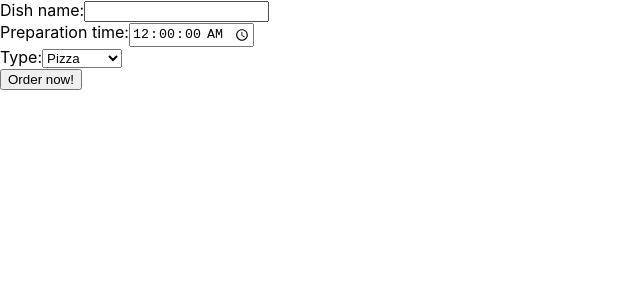
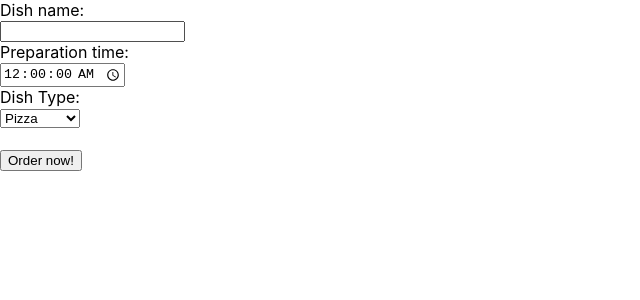
Before and after one commit to iwomipl/Form-on-Redux-Toolkit, a React (Create React App) app: page / in a window 1280 px wide. Shown: the top 300 px of the page, without its empty margins (0-640 px from the left). Built offline with nearby package versions, Linux system fonts and the light colour scheme.

Commit message:
Create StandardInput and SelectInput components

```diff
--- a/src/Components/Form/Form.tsx
+++ b/src/Components/Form/Form.tsx
@@ -2,6 +2,8 @@ import React, {ChangeEvent} from "react";
 import {useDispatch, useSelector} from "react-redux";
 import {RootState} from "../../store";
 import {setDish, setName, setTime} from "../../features/form/form-slice";
+import {StandardInput} from "../common/StandardInput/StandardInput";
+import {SelectInput} from "../common/SelectInput/SelectInput";
 
 export const OrderForm = ()=>{
     const dispatch = useDispatch();
@@ -17,41 +19,36 @@ export const OrderForm = ()=>{
         }
     }
     return (<form>
-        <label>
-            Dish name:
-            <input
+        <StandardInput
+            className="standardInput"
+            text="Dish name"
             type="text"
-                name="name"
             value={name}
-                onChange={(e)=> updateData(e, 'name')}
-                required
-            />
-        </label><br/>
-        <label>
-            Preparation time:
-            <input
+            required={true}
+            potentialBr={true}
+            function={(e: ChangeEvent<HTMLInputElement>) => updateData(e, 'name')}
+        /><br/>
+        <StandardInput
+            className="standardInput"
+            text="Preparation time"
             type="time"
-                name="time"
-                placeholder="00:00:00"
             value={time}
             step="1"
-                onChange={(e)=> updateData(e, 'time')}
-                required
-            />
-        </label><br/>
-        <label>
-            Type:
-            <select
+            potentialBr={true}
+            required={true}
+            function={(e: ChangeEvent<HTMLInputElement>) => updateData(e, 'time')}
+        /><br/>
+
+        <SelectInput
+            className="selectInput"
+            text="Dish Type"
             name="dish"
             value={dish}
-                onChange={(e)=> updateData(e, 'dish')}
-                required
-            >
-                <option value="pizza">Pizza</option>
-                <option value="soup">Soup</option>
-                <option value="sandwich">Sandwich</option>
-            </select>
-        </label><br/>
+            potentialBr={true}
+            required={true}
+            options={['Pizza', 'Soup', 'Sandwich']}
+        /><br/>
+        <h1>{dish}</h1>
         <button>Order now!</button>
     </form>)
 }
--- /dev/null
+++ b/src/Components/common/SelectInput/SelectInput.tsx
@@ -0,0 +1,37 @@
+import React, {ChangeEvent} from "react";
+import {setDish} from "../../../features/form/form-slice";
+import {useDispatch} from "react-redux";
+
+interface Props {
+    className: string;
+    text: string;
+    name: string;
+    value: string;
+    potentialBr?: boolean;
+    required?: boolean;
+    options: string[];
+}
+
+export const SelectInput = (props: Props)=> {
+    const dispatch = useDispatch();
+    // const { dish } = useSelector((store: RootState )=> store.orderForm );
+    // @TODO might be usefull later, if not delete
+    const arrOfOptions = props.options;
+
+    const updateData = (e: ChangeEvent<HTMLSelectElement>, name: string)=>{
+        if (name === 'dish') {
+            dispatch(setDish(e.target.value));
+        }
+    }
+
+    return <label className={props.className}>
+        {props.text}:{props.potentialBr && <br/>}
+        <select
+            value={props.value}
+            required={props.required}
+            onChange={(e)=> updateData(e, `${props.name}`)}
+        >
+        {arrOfOptions.map(option=> <option value={option}>{option}</option>)}
+        </select>
+    </label>
+}
--- /dev/null
+++ b/src/Components/common/StandardInput/StandardInput.tsx
@@ -0,0 +1,25 @@
+import React, {ChangeEvent} from "react";
+
+interface Props {
+    className: string;
+    text: string;
+    type: string;
+    value: string | number;
+    potentialBr?: boolean;
+    step?: string;
+    required?: boolean;
+    function:(e: ChangeEvent<HTMLInputElement>)=> void;
+}
+
+export const StandardInput = (props: Props)=>(
+    <label className={props.className}>
+        {props.text}:{props.potentialBr && <br/>}
+        <input
+            type={props.type}
+            value={props.value}
+            step={props.step || ""}
+            onChange={props.function}
+            required={props.required}
+        />
+    </label>
+)
```
Also changed, not shown: 1 other file (tests, documents, lock files or other folders). Lines whose indentation alone changed are shown as unchanged.
